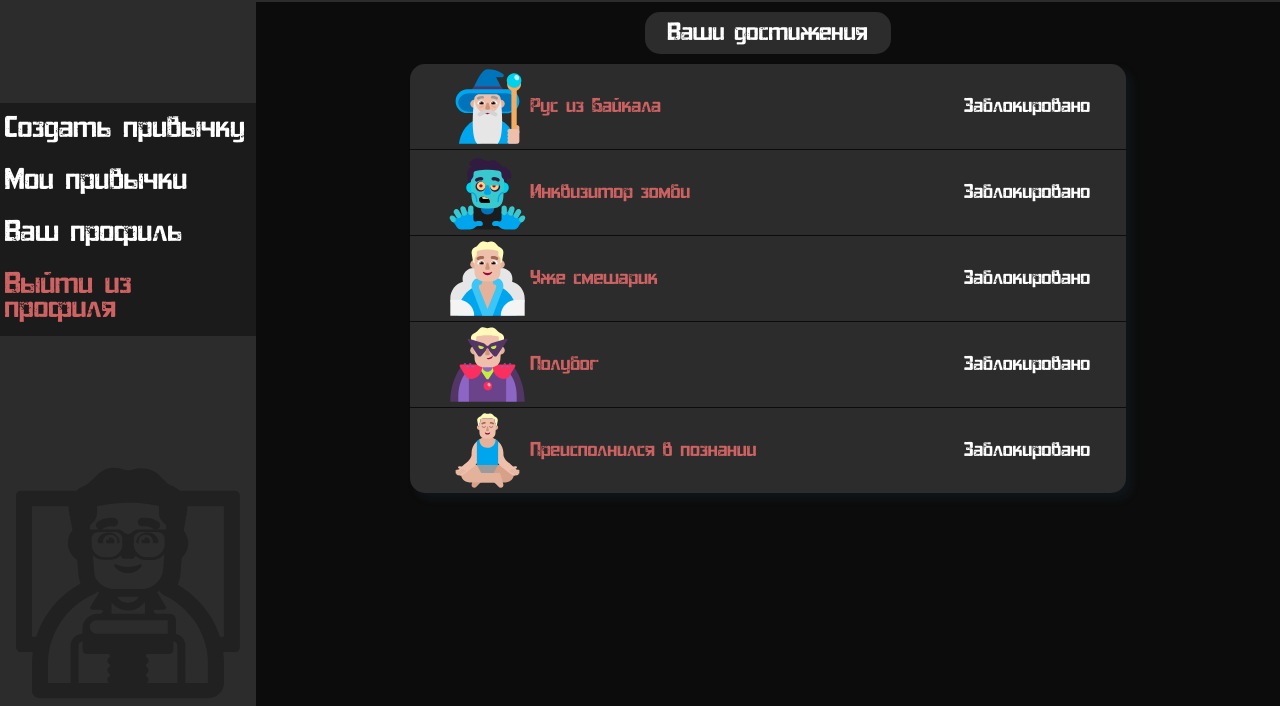
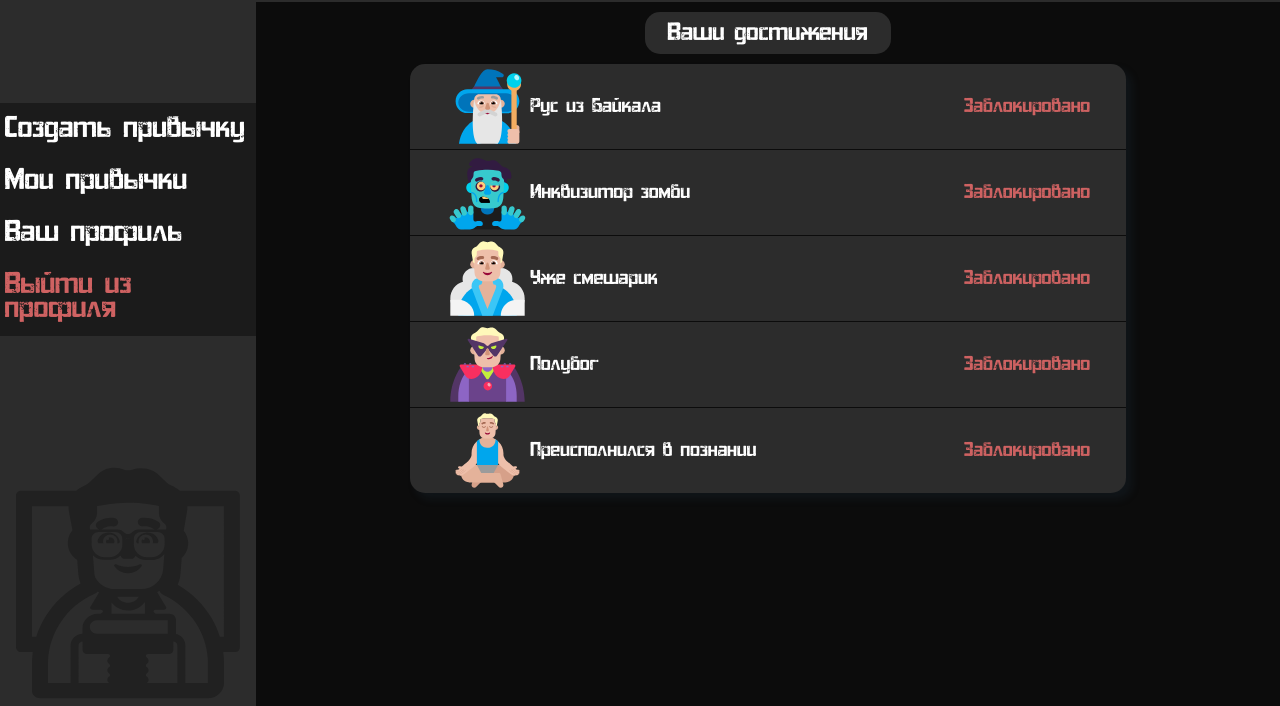
Before and after one commit to warnoffline/habit-tracker, a plain HTML site: page achiev.html in a window 1280 px wide. Shown: the part 94-800 px from the top of the page. Drawn offline with nearby package versions, Linux system fonts and the light colour scheme.

Commit message:
Update style.css

```diff
--- a/css/style.css
+++ b/css/style.css
@@ -268,7 +268,7 @@ box-shadow: 4px 4px 4px 0px rgba(0, 0, 0, 0.2);
     justify-content: space-between;
     align-items: center;
 }
-.achievmentknop p{
+.achievmentknop label{
     color: #CF6262;
 }
 .lin{
```
